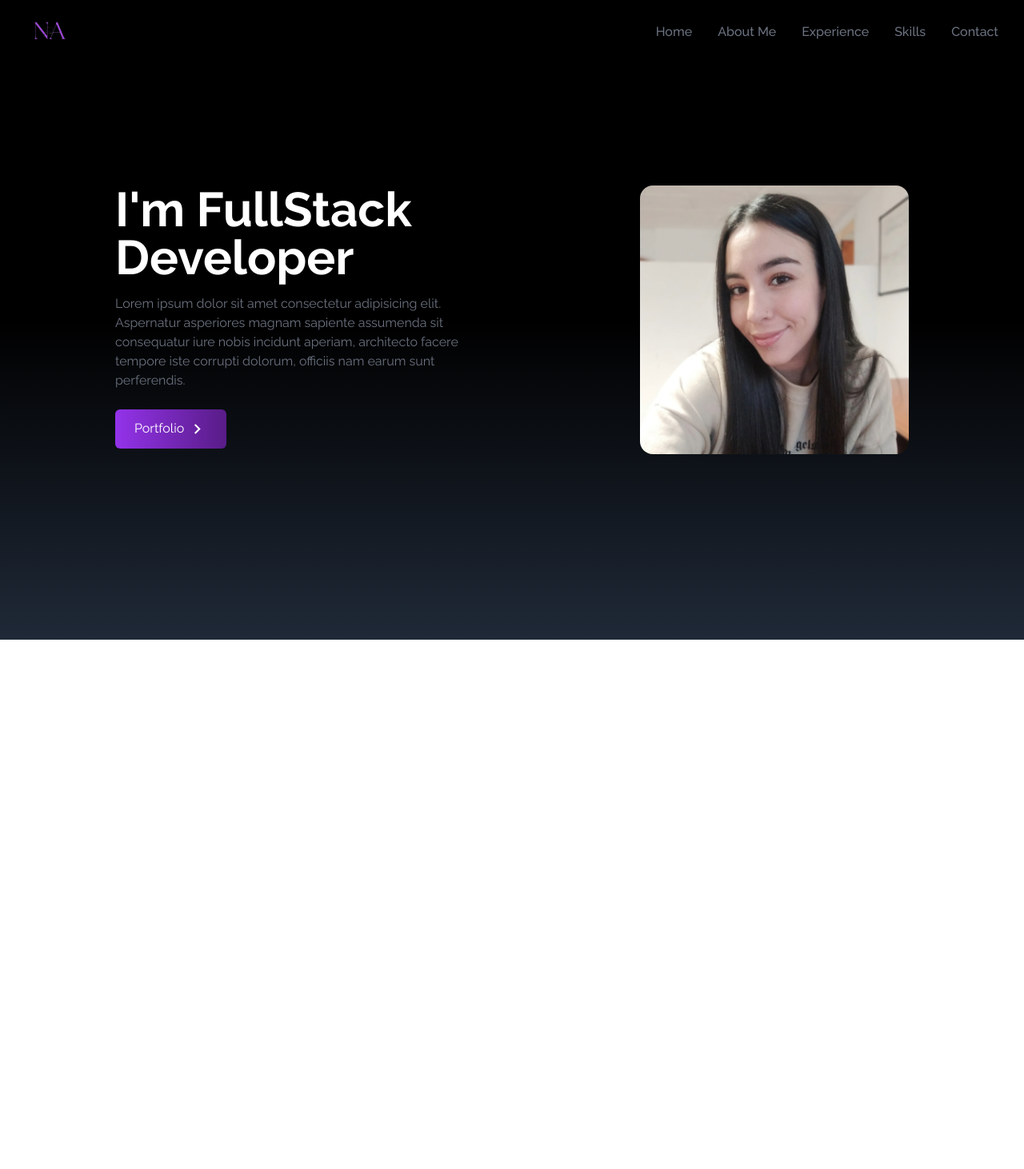
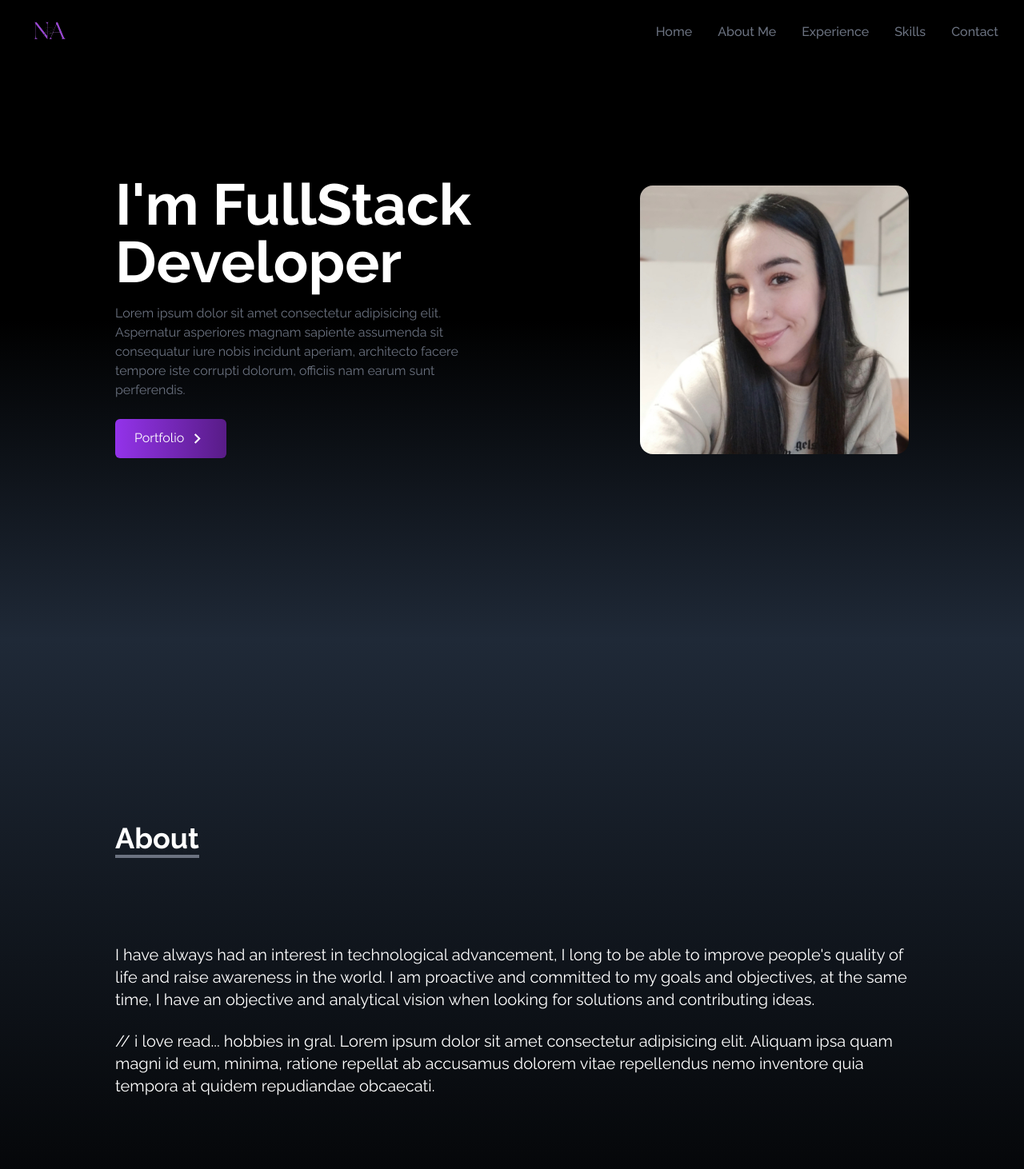
Before and after one commit to antoruizx/Portfolio-Anto, a React (Create React App) app: page / in a window 1280 px wide. Shown: the top 1462 px of the page at 80% size. Before the commit the page ends 800 px from the top, so only its background shows below. Built offline with nearby package versions, Linux system fonts and the light colour scheme.

Commit message:
about added

```diff
--- a/src/App.js
+++ b/src/App.js
@@ -9,8 +9,7 @@ function App() {
     <div>
       <NavBar />
       <Home />
-
-
+      <About />
     </div>
   );
 }
--- a/src/components/About.jsx
+++ b/src/components/About.jsx
@@ -4,14 +4,11 @@ const About = () => {
     return (
         <div
         name='about'
-        className='w-full h-screen bg-gradient-to-b from-gray-800 to-black text-white '
+        className='w-full h-screen bg-gradient-to-b from-gray-800 to-black text-white'
         >
-            <div
-            className='ml-14 max-w-screen-lg p-4 mx-auto flex flex-col justify-center w-full h-full'
-            >
+            <div className='max-w-screen-lg p-4 mx-auto flex flex-col justify-center w-full h-full'>
                 <div className='pb-8'>
-                    <p className='text-4xl font-bold inline border-b-4 border-gray-500'
-                    >
+                    <p className='text-4xl font-bold inline border-b-4 border-gray-500'>
                         About
                     </p>
                 </div>
@@ -28,7 +25,7 @@ const About = () => {
                 </p>
             </div>
         </div>
-    )
-}
+    );
+};
 
 export default About;
--- a/src/components/Home.jsx
+++ b/src/components/Home.jsx
@@ -1,5 +1,5 @@
 import React from 'react';
-import AntoImage from '../assets/img/anto22.png';
+import AntoImage from '../assets/img/anto-2.jpg';
 import { MdOutlineKeyboardArrowRight } from 'react-icons/md';
 
 const Home = () => {
@@ -10,7 +10,7 @@ const Home = () => {
     >
         <div className='max-w-screen-lg mx-auto flex flex-col items-center justify-center h-full px-4 md:flex-row'>
             <div className='flex flex-col justify-center h-full'>
-                <h2 className='text-4xl sm:text-6xl font-bold text-white'>I'm FullStack Developer</h2>
+                <h2 className='text-4xl sm:text-7xl font-bold text-white'>I'm FullStack Developer</h2>
                 <p className='text-gray-500 py-4 max-w-md'>
                     Lorem ipsum dolor sit amet consectetur adipisicing elit. Aspernatur asperiores magnam sapiente assumenda sit consequatur iure nobis incidunt aperiam, architecto facere tempore iste corrupti dolorum, officiis nam earum sunt perferendis.
                 </p>
--- a/src/components/SocialLinks.jsx
+++ b/src/components/SocialLinks.jsx
@@ -13,7 +13,7 @@ const SocialLinks = () => {
                     LinkedIn <FaLinkedin size={30} />
                 </>
             ),
-            href: 'https://linkedin.com/antoruizx',
+            href: 'https://www.linkedin.com/in/antoruizx/',
             style: 'rounded-tr-md'
         },
         {
```
Also changed, not shown: src/assets/img/anto-2.jpg, src/assets/img/anto22.png (deleted).
